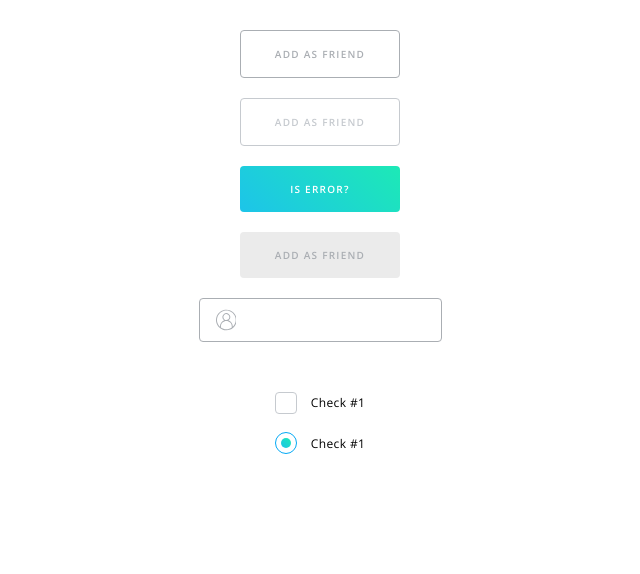
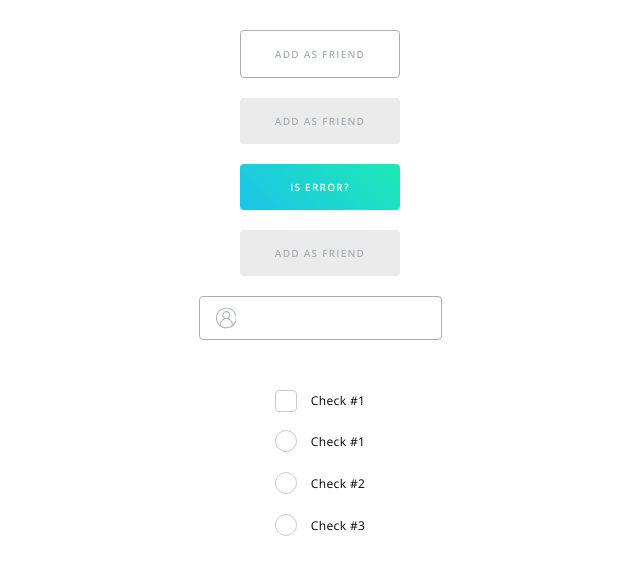
Before and after one commit to Gambit-Play/korsina-components, a React (Create React App) app: page / in a window 1280 px wide. Shown: the top 574 px of the page, without its empty margins (320-960 px from the left). Built offline with nearby package versions, Linux system fonts and the light colour scheme.

Commit message:
Renamed and updated the RadioInput component.

```diff
--- a/src/App.jsx
+++ b/src/App.jsx
@@ -10,7 +10,16 @@ import { CheckBox } from './components/molecule/CheckBox/CheckBox.component';
 import { RadioInput } from './components/molecule/RadioInput/RadioInput.component';
 
 function App() {
+	// REMOVE
 	const [isError, setIsError] = useState(false);
+	const [radioState, setRadioState] = useState(0);
+
+	const handleOnChange = event => {
+		// REMOVE
+		console.log(event.target.value);
+		console.log('Radio State: ', radioState);
+		setRadioState(parseInt(event.target.value));
+	};
 
 	return (
 		<Box padding={10} center vertical>
@@ -41,11 +50,28 @@ function App() {
 			<Box padding={5}>
 				<CheckBox label='Check #1' />
 			</Box>
-			<Box padding={5}>
+			<Box padding={5} onClick={handleOnChange} vertical>
 				<RadioInput
 					label='Check #1'
-					value='It works!'
-					selected='It works!'
+					value={1}
+					selected={radioState}
+					onClick={handleOnChange}
+				/>
+			</Box>
+			<Box padding={5} onClick={handleOnChange} vertical>
+				<RadioInput
+					label='Check #2'
+					value={2}
+					selected={radioState}
+					onClick={handleOnChange}
+				/>
+			</Box>
+			<Box padding={5} onClick={handleOnChange} vertical>
+				<RadioInput
+					label='Check #3'
+					value={3}
+					selected={radioState}
+					onClick={handleOnChange}
 				/>
 			</Box>
 		</Box>
--- a/src/components/atoms/Button/Button.styles.jsx
+++ b/src/components/atoms/Button/Button.styles.jsx
@@ -14,9 +14,10 @@ import {
 const defaultStyle = css`
 	${alignStyles.center}
 	${textStyles.button}
+	${borderStyles.borderRadius1}
     ${paddingStyles.paddingY(8)}
     ${paddingStyles.paddingX(8)}
-	${borderStyles.borderRadius1}
+
 	min-width: ${functionStyles.spacingPX(80)};
 	text-transform: uppercase;
 	transition: all ${animationStyles.animation1};
@@ -52,10 +53,10 @@ export const Button = styled.button`
 	${props =>
 		props.isDisabled &&
 		css`
+			${disabledStyle}
+
 			background: ${colorStyles.greyScale7};
 			color: ${colorStyles.greyScale5};
-
-			${disabledStyle}
 		`}
 `;
 
@@ -71,9 +72,10 @@ export const ButtonOutlined = styled.button`
 	${props =>
 		props.isDisabled &&
 		css`
-			${borderStyles.border1(colorStyles.greyScale6)}
 			${disabledStyle}
+			${borderStyles.borderNone}
 
-			color: ${colorStyles.greyScale6};
+			background-color: ${colorStyles.greyScale7};
+			color: ${colorStyles.greyScale5};
 		`}
 `;
--- a/src/components/molecule/CheckBox/CheckBox.styles.jsx
+++ b/src/components/molecule/CheckBox/CheckBox.styles.jsx
@@ -11,9 +11,9 @@ import {
 const defaultSize = 10;
 
 export const CheckBoxBlock = styled.label`
-	${sizeStyles.heightPX(defaultSize)}
 	${alignStyles.centerLeft}
 	${textStyles.heading4}
+	${sizeStyles.heightPX(defaultSize)}
 	${paddingStyles.paddingLeft(18)}
 
 	position: relative;
@@ -30,8 +30,8 @@ export const CheckBoxBlock = styled.label`
 	span {
 		${alignStyles.center}
 		${borderStyles.borderRadius1}
+		${colorStyles.bgNone}
 		${borderStyles.border1(colorStyles.greyScale6)}
-		${colorStyles.bgNone}
 		${sizeStyles.sizePX(defaultSize)}
 
 		position: absolute;
--- a/src/components/molecule/InputIcon/InputIcon.styles.jsx
+++ b/src/components/molecule/InputIcon/InputIcon.styles.jsx
@@ -15,10 +15,10 @@ import {
 export const InputIcon = styled.div`
 	${alignStyles.center}
 	${textStyles.heading4}
+    ${borderStyles.borderRadius1}
     ${paddingStyles.paddingY(3)}
     ${paddingStyles.paddingX(8)}
     ${borderStyles.border1(colorStyles.greyScale5)}
-    ${borderStyles.borderRadius1}
 
 	transition: all ${animationStyles.animation1};
 
@@ -73,9 +73,9 @@ export const InputIcon = styled.div`
 `;
 
 export const ErrorMessage = styled.p`
+	${textStyles.heading5}
 	${paddingStyles.paddingTop(3)}
 	${marginStyles.marginTop(0)}
-	${textStyles.heading5}
 
 	color: transparent;
 	transform: translate(16px);
--- a/src/components/molecule/RadioInput/RadioInput.component.jsx
+++ b/src/components/molecule/RadioInput/RadioInput.component.jsx
@@ -1,15 +1,8 @@
-import { useState } from 'react';
 import { RadioBlock } from './RadioInput.styles';
 
 export const RadioInput = ({ label, value, selected }) => {
-	const handleOnChange = event => {
-		// REMOVE
-		console.log(event.target.value);
-		console.log(value === selected);
-	};
-
 	return (
-		<RadioBlock onClick={handleOnChange} isSelected={value === selected}>
+		<RadioBlock isSelected={value === selected}>
 			<input type='radio' value={value} />
 			<span>
 				<div></div>
--- a/src/components/molecule/RadioInput/RadioInput.styles.jsx
+++ b/src/components/molecule/RadioInput/RadioInput.styles.jsx
@@ -1,4 +1,4 @@
-import styled, { css } from 'styled-components';
+import styled from 'styled-components';
 import {
 	alignStyles,
 	textStyles,
@@ -6,6 +6,7 @@ import {
 	borderStyles,
 	sizeStyles,
 	marginStyles,
+	animationStyles,
 } from '../../../styles/global.styles';
 
 export const RadioBlock = styled.label`
@@ -24,23 +25,25 @@ export const RadioBlock = styled.label`
 	}
 
 	span {
+		${alignStyles.center}
 		${borderStyles.border1(colorStyles.greyScale6)}
+        ${marginStyles.marginRight(7)}
 		${sizeStyles.sizePX(10)}
-        ${alignStyles.center}
-        ${marginStyles.marginRight(7)}
 
 		border-radius: 1000px;
+		transition: all ${animationStyles.animation1};
 
 		${props =>
 			props.isSelected && borderStyles.border1(colorStyles.primary)}
 
 		div {
 			${colorStyles.bgPrimary}
-			${sizeStyles.sizePX(5)}
+			${sizeStyles.sizePX(0)}
 
             border-radius: 1000px;
-			/* display: none; */
-			display: ${props => (props.isSelected ? 'block' : 'none')};
+			transition: all ${animationStyles.animation1};
+
+			${props => props.isSelected && sizeStyles.sizePX(5)};
 		}
 	}
 `;
```
